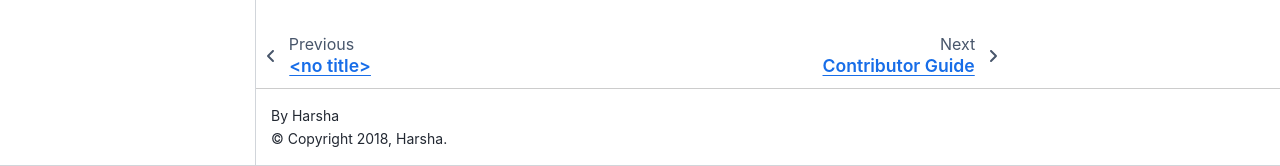
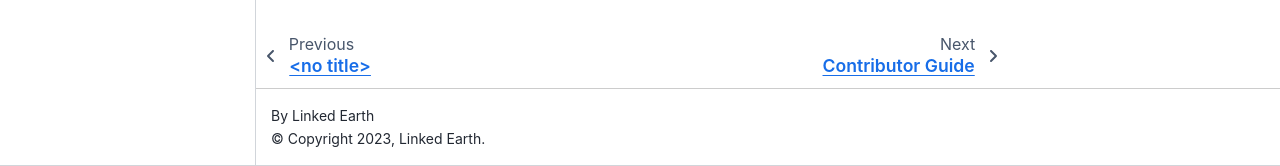
Before and after one commit to LinkedEarth/PaleoBooks, a Sphinx documentation site: the page built from doc/index.rst, in a window 1280 px wide and 900 px high, scrolled down 1162 px. Shown: the part 734-900 px from the top of the window. Built offline with Sphinx 7.4.7 and the Sphinx Book theme 1.1.4, drawn with Linux system fonts in a browser that asks for light colours; nearby versions of some CDN libraries.

Commit message:
adjusted metadata

```diff
--- a/doc/conf.py
+++ b/doc/conf.py
@@ -49,7 +49,11 @@
 # You can specify multiple suffix as a list of string:
 #
 # source_suffix = ['.rst', '.md']
-source_suffix = '.rst'
+source_suffix = {
+    '.rst': 'restructuredtext',
+    '.txt': 'restructuredtext',
+    # '.md': 'markdown'
+}
 
 # The master toctree document.
 master_doc = '_toc'
@@ -57,9 +61,9 @@
 # external_toc_exclude_missing = False  # optional, default: False
 
 # General information about the project.
-project = 'WordCount'
-copyright = '2018, Harsha'
-author = 'Harsha'
+project = 'PaleoBooks Library'
+copyright = '2023, Linked Earth'
+author = 'Linked Earth'
 
 # The version info for the project you're documenting, acts as replacement for
 # |version| and |release|, also used in various other places throughout the
```
